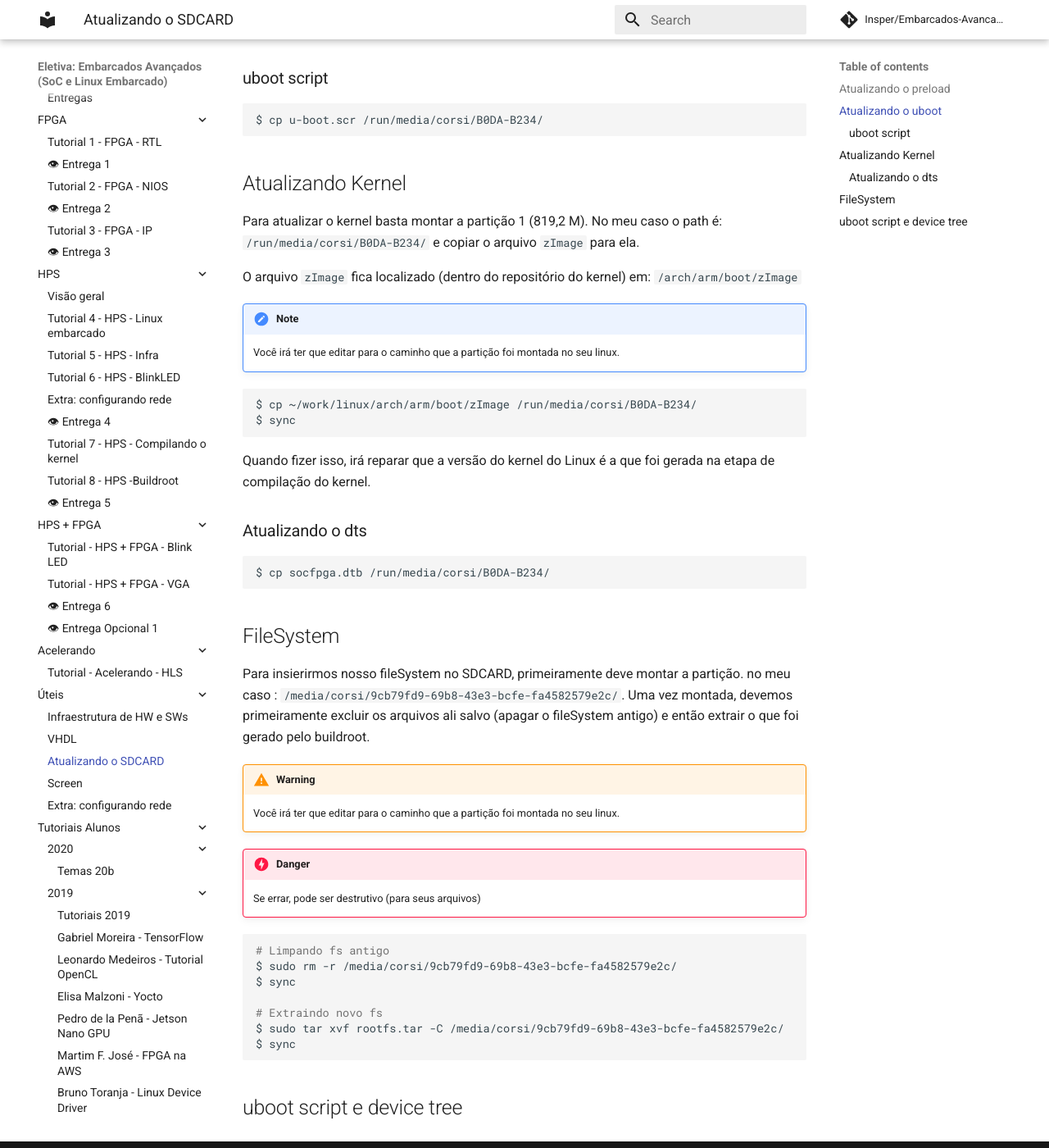
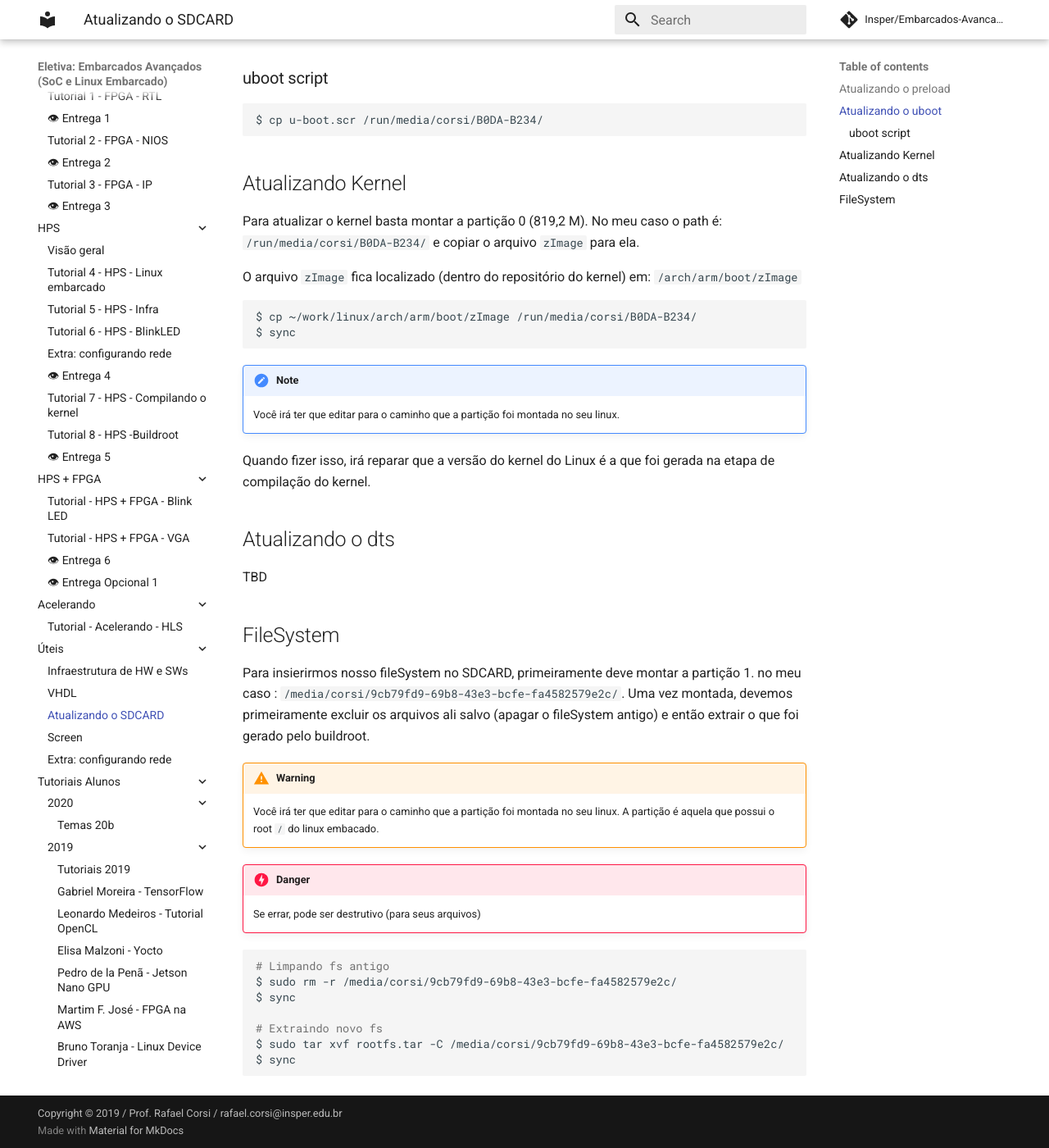
Before and after one commit to Insper/Embarcados-Avancados, an MkDocs documentation site: the page built from docs-src/info-SDcard.md, in a window 1280 px wide and 1400 px high, scrolled down 390 px. Shown: the whole window at 82% size. Built offline with MkDocs 1.6.1 and Material for MkDocs 9.7.7, drawn with Linux system fonts in a browser that asks for light colours; comment, search, counter and statistics services are not loaded; some of the changed text lies outside the part shown.

Commit message:
melhorias sdcard

````diff
--- a/docs-src/info-SDcard.md
+++ b/docs-src/info-SDcard.md
@@ -18,32 +18,31 @@
 
 ## Atualizando Kernel
 
-Para atualizar o kernel basta montar a partição 1 (819,2 M). No meu caso o path é: `/run/media/corsi/B0DA-B234/` e copiar o arquivo `zImage` para ela.
+Para atualizar o kernel basta montar a partição 0 (819,2 M). No meu caso o path é: `/run/media/corsi/B0DA-B234/` e copiar o arquivo `zImage` para ela.
 
 O arquivo `zImage` fica localizado (dentro do repositório do kernel) em: `/arch/arm/boot/zImage`
-
-!!! note
-    Você irá ter que editar para o caminho que a partição foi montada no seu linux.
 
 ```
 $ cp ~/work/linux/arch/arm/boot/zImage /run/media/corsi/B0DA-B234/
 $ sync
 ```
 
+!!! note
+    Você irá ter que editar para o caminho que a partição foi montada no seu linux.
+
+
 Quando fizer isso, irá reparar que a versão do kernel do Linux é a que foi gerada na etapa de compilação do kernel.
 
-### Atualizando o dts
+## Atualizando o dts
 
-```
-$ cp socfpga.dtb /run/media/corsi/B0DA-B234/
-```
+TBD
 
 ## FileSystem
 
-Para insierirmos nosso fileSystem no SDCARD, primeiramente deve montar a partição. no meu caso : `/media/corsi/9cb79fd9-69b8-43e3-bcfe-fa4582579e2c/`. Uma vez montada, devemos primeiramente excluir os arquivos ali salvo (apagar o fileSystem antigo) e então extrair o que foi gerado pelo buildroot.
+Para insierirmos nosso fileSystem no SDCARD, primeiramente deve montar a partição 1. no meu caso : `/media/corsi/9cb79fd9-69b8-43e3-bcfe-fa4582579e2c/`. Uma vez montada, devemos primeiramente excluir os arquivos ali salvo (apagar o fileSystem antigo) e então extrair o que foi gerado pelo buildroot.
 
 !!! warning
-    Você irá ter que editar para o caminho que a partição foi montada no seu linux.
+    Você irá ter que editar para o caminho que a partição foi montada no seu linux. A partição é aquela que possui o root `/` do linux embacado.
 
 !!! danger
     Se errar, pode ser destrutivo (para seus arquivos)
@@ -57,5 +56,3 @@
 $ sudo tar xvf rootfs.tar -C /media/corsi/9cb79fd9-69b8-43e3-bcfe-fa4582579e2c/
 $ sync
 ```
-
-## uboot script e device tree
````
Also changed, not shown: other parts of docs-src/info-SDcard.md (+1 -1 lines).
